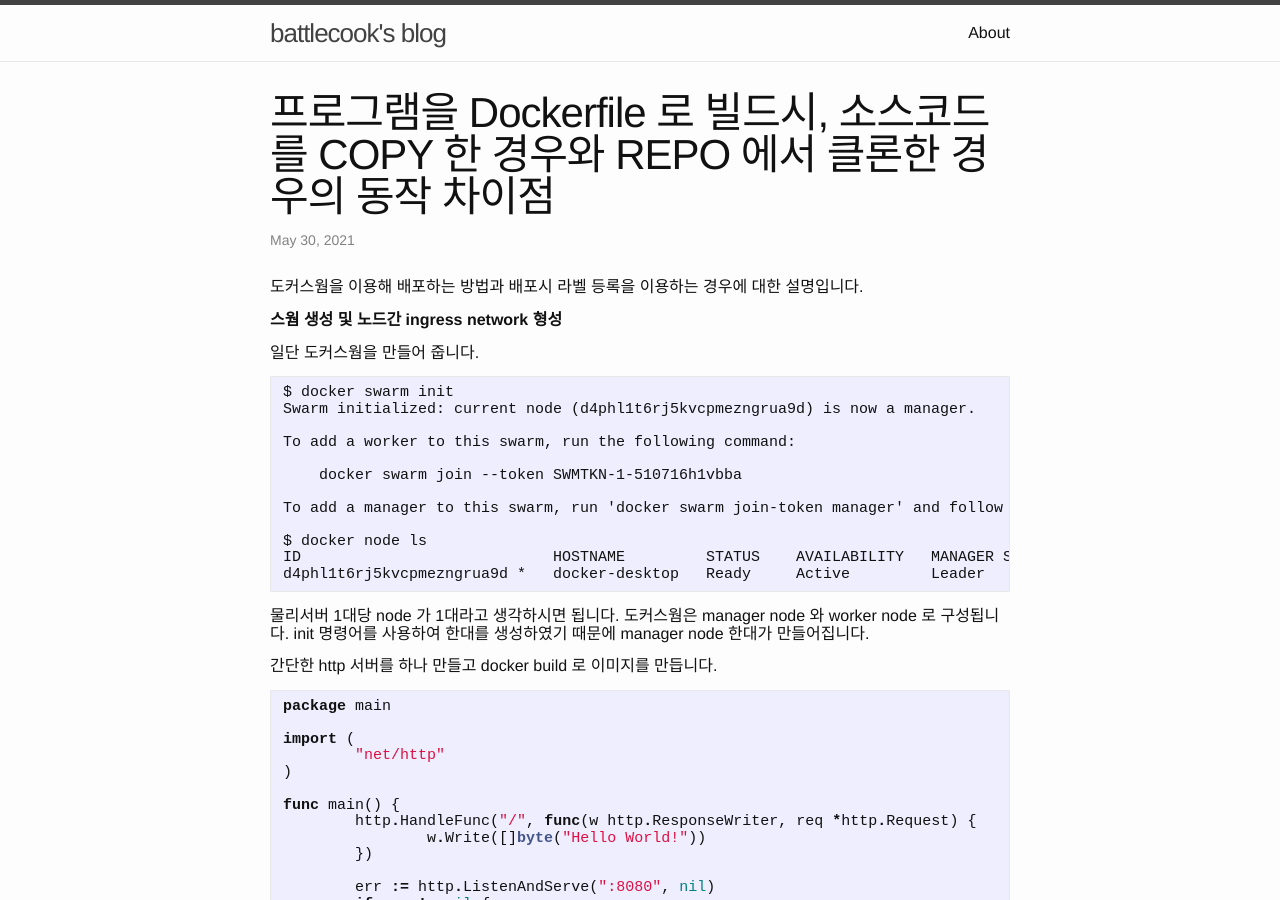
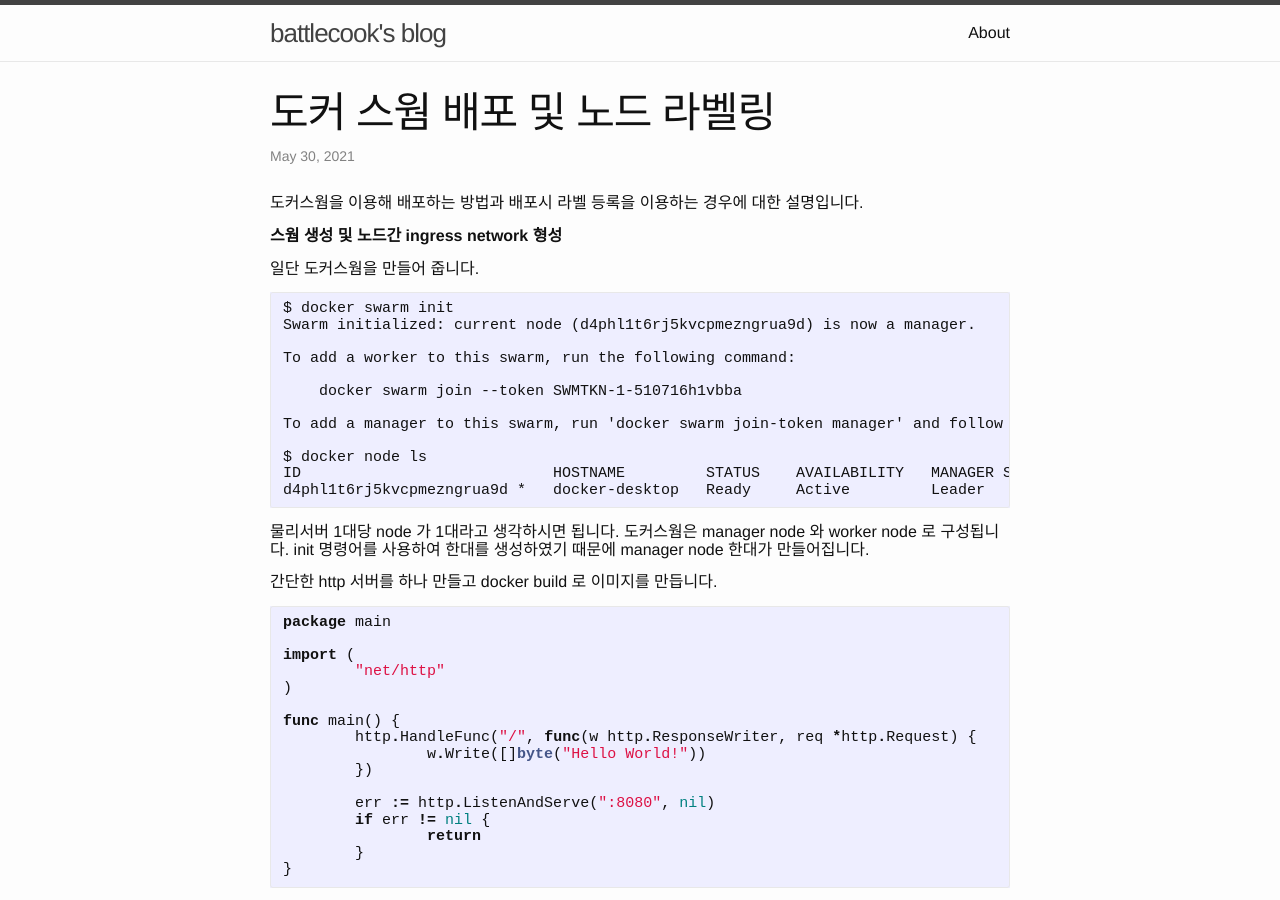
Before and after one commit to battlecook/battlecook.github.io, a Jekyll site: the page built from _posts/2021-05-30-deploy-in-docker-swarm.md, in a window 1280 px wide and 900 px high. Built offline with Jekyll 4.4.1, drawn with Linux system fonts in a browser that asks for light colours; comment, search, counter and statistics services are not loaded.

Commit message:
change subject

```diff
--- a/_posts/2021-05-30-deploy-in-docker-swarm.md
+++ b/_posts/2021-05-30-deploy-in-docker-swarm.md
@@ -1,6 +1,6 @@
 ---
 layout: post
-title:  프로그램을 Dockerfile 로 빌드시, 소스코드를 COPY 한 경우와 REPO 에서 클론한 경우의 동작 차이점
+title:  도커 스웜 배포 및 노드 라벨링
 comments: true
 ---
 
```
